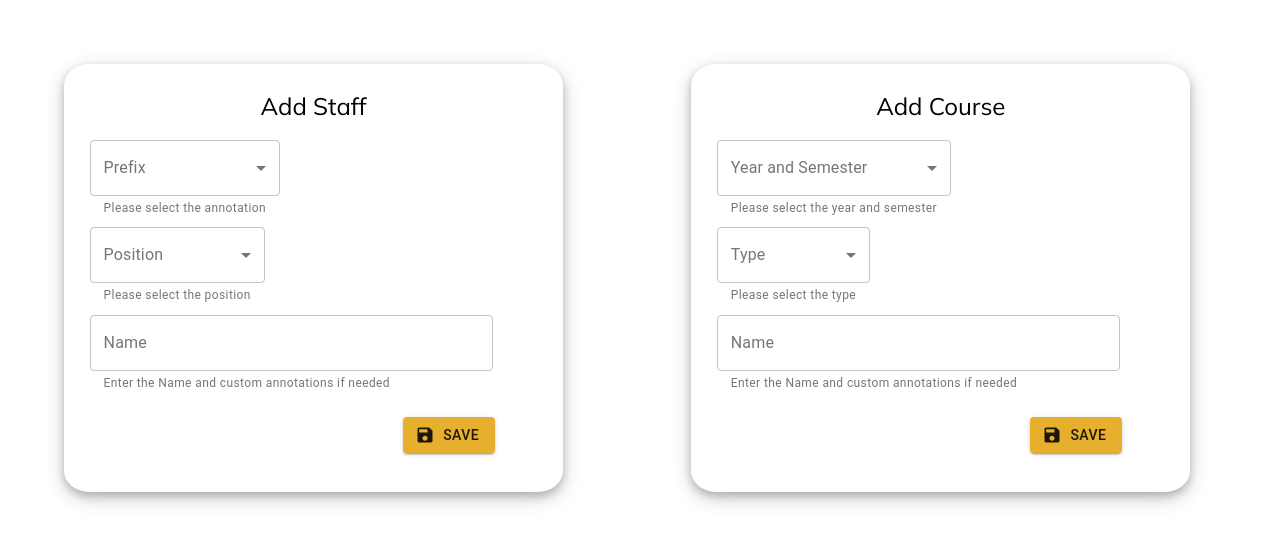
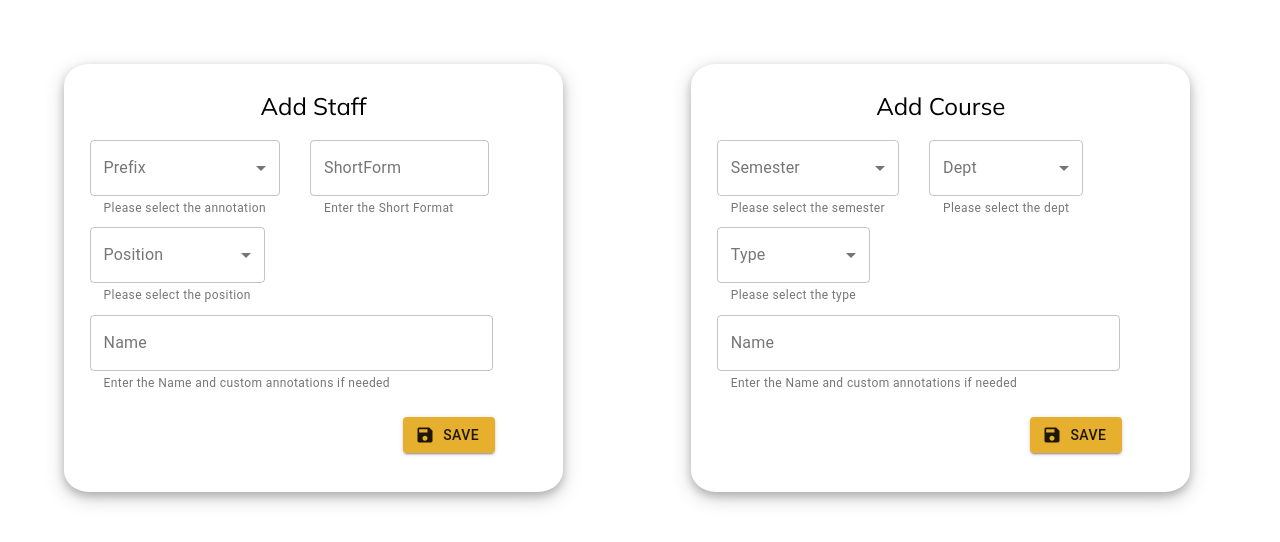
Before and after one commit to kiasNostieDev/Sallocator, a React (Create React App) app: page /console in a window 1280 px wide. Shown: the top 542 px of the page. Built offline with nearby package versions, Linux system fonts and the light colour scheme.

Commit message:
console design taking more time

```diff
--- a/src/Firebase.js
+++ b/src/Firebase.js
@@ -1,5 +1,4 @@
 import firebase from 'firebase'
-import React from 'react'
 
 export default function Firebase() {
       return (null)
--- a/src/components/Admin.js
+++ b/src/components/Admin.js
@@ -1,6 +1,5 @@
 import React, { useState } from 'react'
 import './Admin.css'
-import fbref from '../Firebase'
 import firebase from 'firebase/app'
 import { FormControl, OutlinedInput, InputLabel, Button, FormHelperText } from '@material-ui/core'
 import createHistory from 'history/createBrowserHistory'
--- a/src/components/Admin/Console.js
+++ b/src/components/Admin/Console.js
@@ -61,7 +61,120 @@ export default function Console() {
         }
     ]
 
+    const sem = [
+        {
+            value: 'I',
+            label: 'I'
+        },
+        {
+            value: 'II',
+            label: 'II'
+        },
+        {
+            value: 'III',
+            label: 'III'
+        },
+        {
+            value: 'IV',
+            label: 'IV'
+        },
+        {
+            value: 'V',
+            label: 'V'
+        },
+        {
+            value: 'VI',
+            label: 'VI'
+        },
+        {
+            value: 'VII',
+            label: 'VII'
+        },
+        {
+            value: 'VIII',
+            label: 'VIII'
+        },
+    ]
+
+    const type = [
+        {
+            value: 'Theory',
+            label: 'Theory'
+        },
+        {
+            value: 'Lab',
+            label: 'Lab'
+        }
+    ]
+
+    const dept = [
+        {
+            value: 'CSE',
+            label: 'CSE'
+        },
+        {
+            value: 'ECE',
+            label: 'ECE'
+        },
+        {
+            value: 'IT',
+            label: 'IT'
+        },
+        {
+            value: 'EEE',
+            label: 'EEE'
+        },
+        {
+            value: 'Civil',
+            label: 'Civil'
+        },
+        {
+            value: 'Mech',
+            label: 'Mech'
+        },
+        {
+            value: 'BME',
+            label: 'BME'
+        },
+    ]
+
     function StaffEntry(props) {
+
+        function ShortFormRendering() {
+            if (props.ShortRen) {
+                return (
+                    <>
+                        <FormControl style={{ width: '40%', marginLeft: '30px' }} variant="outlined">
+                            <InputLabel htmlFor="standard-adornment-amount" >ShortForm</InputLabel>
+                            <OutlinedInput labelWidth={100} />
+                            <FormHelperText>Enter the Short Format</FormHelperText>
+                        </FormControl>
+                    </>
+                )
+            } else return null;
+        }
+
+        function ConditionalRendering() {
+            if (props.CondRen) {
+                return (
+                    <TextField
+                        style={{ marginLeft: '30px' }}
+                        id="outlined-select-dept"
+                        select
+                        label={props.t3}
+                        helperText={props.h3}
+                        variant="outlined"
+                    >
+                        {props.source3.map((option) => (
+                            <MenuItem key={option.value} value={option.value}>
+                                {option.label}
+                            </MenuItem>
+                        ))}
+                    </TextField>
+                )
+            } else return null;
+        }
+
         return (
             <>
                 <Typography style={{fontFamily: 'Mulish', textAlign: 'center'}} variant='h5'>{props.title}</Typography>
@@ -73,12 +186,14 @@ export default function Console() {
                     helperText={props.h1}
                     variant="outlined"
                 >
-                    {annotation.map((option) => (
+                    {props.source1.map((option) => (
                         <MenuItem key={option.value} value={option.value}>
                             {option.label}
                         </MenuItem>
                     ))}
                 </TextField>
+                <ConditionalRendering />
+                <ShortFormRendering />
                 <div style={{marginTop: '2%'}}></div>
                 <TextField
                     id="outlined-select-position"
@@ -87,7 +202,7 @@ export default function Console() {
                     helperText={props.h2}
                     variant="outlined"
                 >
-                    {position.map((option) => (
+                    {props.source2.map((option) => (
                         <MenuItem key={option.value} value={option.value}>
                             {option.label}
                         </MenuItem>
@@ -116,10 +231,10 @@ export default function Console() {
     return (
         <div className='adminConsole'>
             <div className='consoleOptions'>
-                <StaffEntry t1="Prefix" t2='Position' h1='Please select the annotation' h2='Please select the position' title='Add Staff'/>
+                <StaffEntry source1={annotation} source2={position}  t1="Prefix" t2='Position' CondRen={false} ShortRen={true} h1='Please select the annotation' h2='Please select the position' title='Add Staff'/>
             </div>
             <div className='consoleOptions'>
-                <StaffEntry t1="Year and Semester" t2='Type' h1='Please select the year and semester' h2='Please select the type' title='Add Course'/>
+                <StaffEntry source1={sem} source2={type} source3={dept} t1="Semester" t2='Type' t3='Dept' CondRen={true} ShortRen={false} h1='Please select the semester' h2='Please select the type' h3='Please select the dept' title='Add Course'/>
             </div>
         </div>
     )
```
